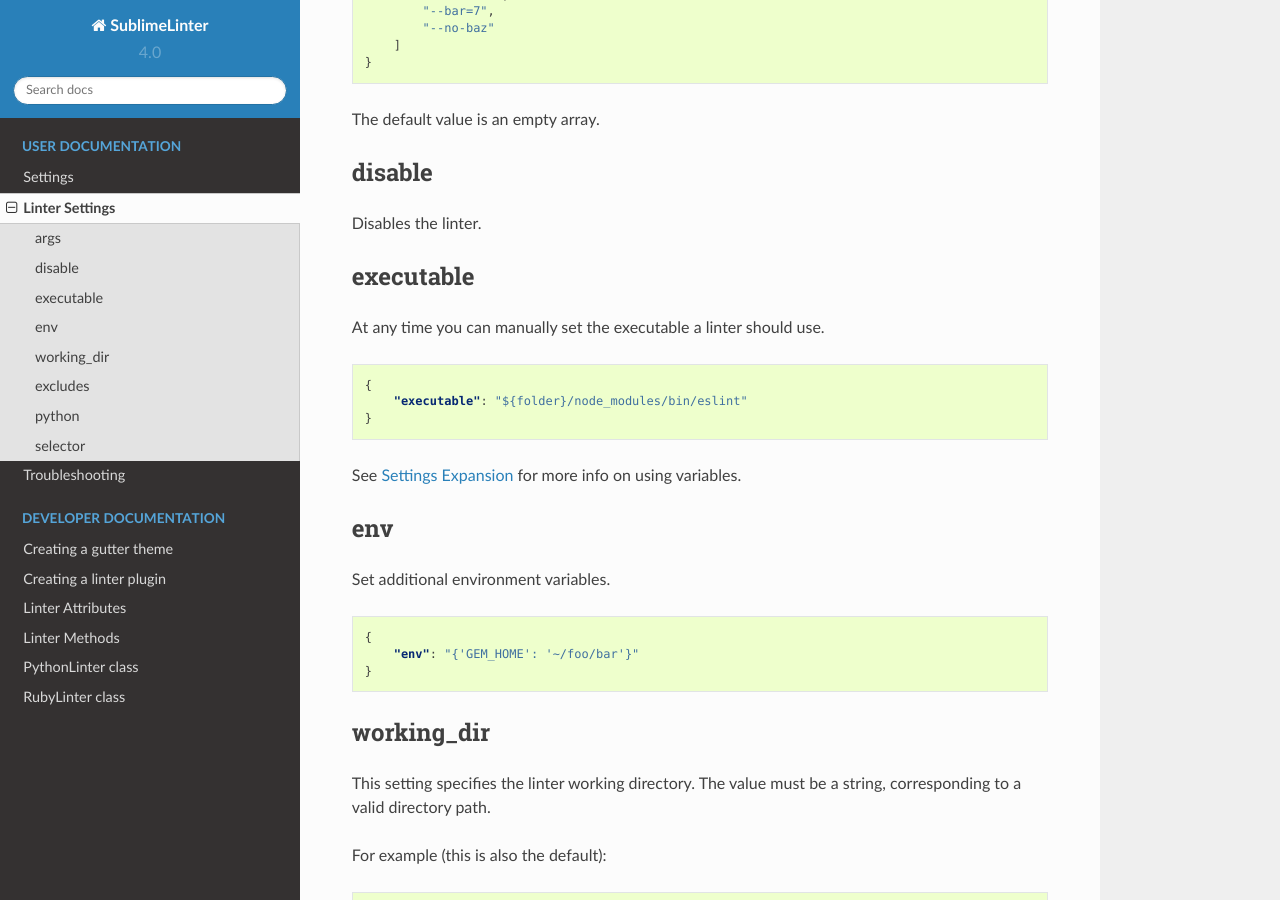
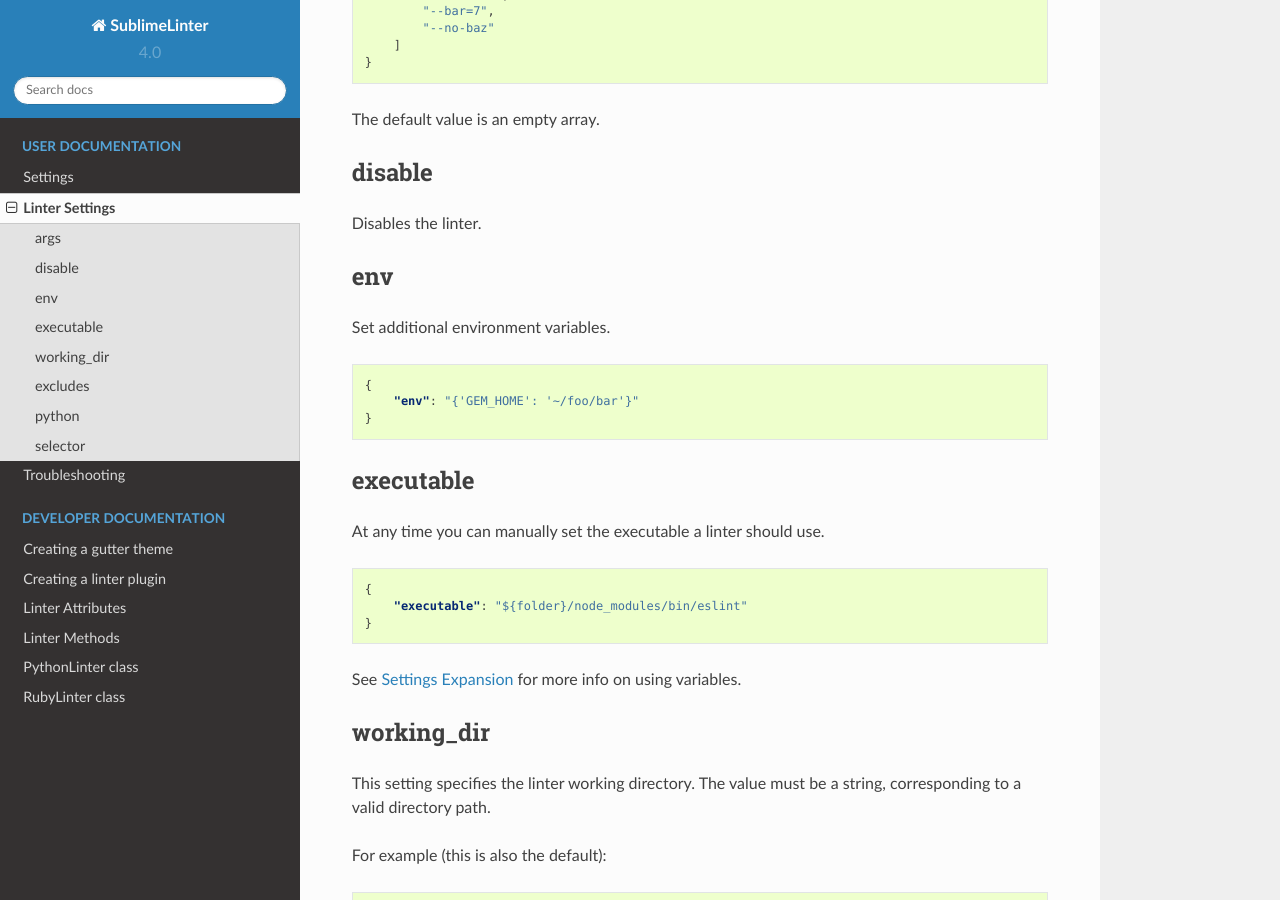
Before and after one commit to SublimeLinter/SublimeLinter, a Sphinx documentation site: the page built from docs/linter_settings.rst, in a window 1280 px wide and 900 px high, scrolled down 511 px. Built offline with Sphinx 7.4.7 and the Read the Docs theme 2.0.0, drawn with Linux system fonts in a browser that asks for light colours; some of the changed lines change nothing that is shown.

Commit message:
Linter settings docs: move env before excludes.

```diff
--- a/docs/linter_settings.rst
+++ b/docs/linter_settings.rst
@@ -33,6 +33,17 @@
 Disables the linter.
 
 
+env
+---
+Set additional environment variables.
+
+.. code-block:: json
+
+    {
+        "env": "{'GEM_HOME': '~/foo/bar'}"
+    }
+
+
 executable
 ----------
 
@@ -45,17 +56,6 @@
     }
 
 See :ref:`Settings Expansion <settings-expansion>` for more info on using variables.
-
-
-env
----
-Set additional environment variables.
-
-.. code-block:: json
-
-    {
-        "env": "{'GEM_HOME': '~/foo/bar'}"
-    }
 
 
 working_dir
```
